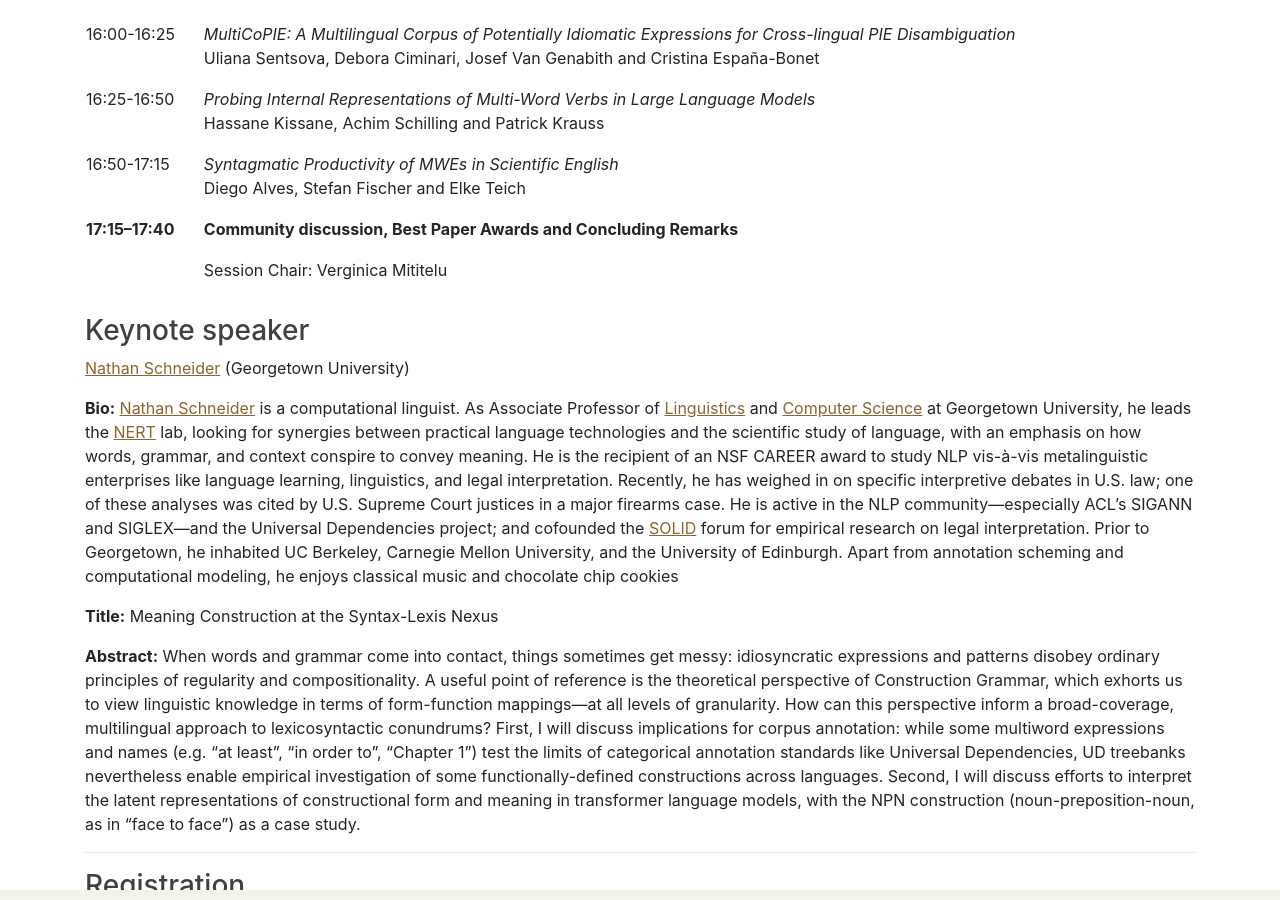
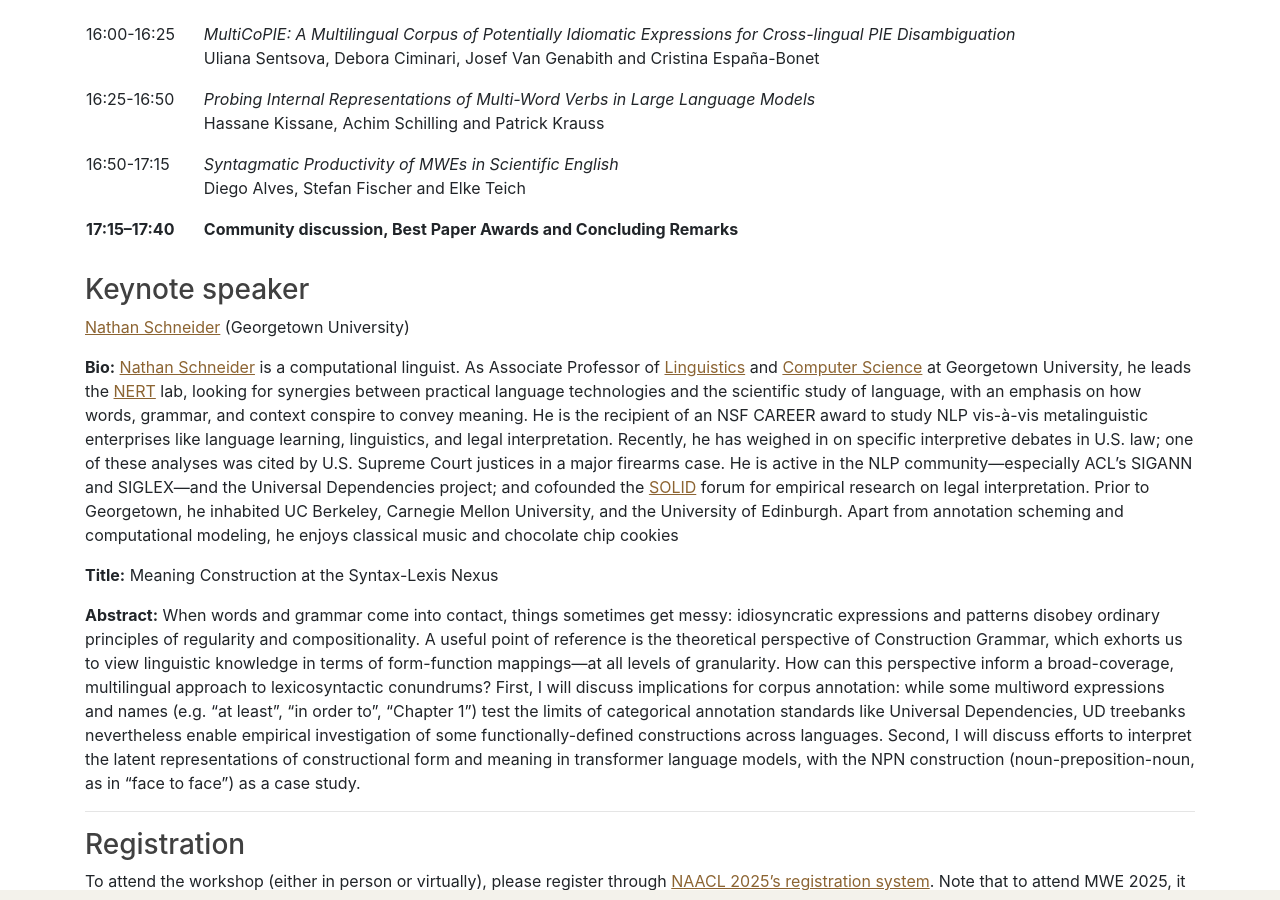
Before and after one commit to multiword/multiword.github.io, a Jekyll site: the page built from mwe2025/index.md, in a window 1280 px wide and 900 px high, scrolled down 2164 px. Built offline with Jekyll 4.4.1, drawn with Linux system fonts in a browser that asks for light colours; comment, search, counter and statistics services are not loaded.

Commit message:
Updated index.md

```diff
--- a/mwe2025/index.md
+++ b/mwe2025/index.md
@@ -188,7 +188,7 @@ The <a href="https://aclanthology.org/events/naacl-2025/#2025mwe-1"> proceedings
   </td></tr>
 
   <tr><th>17:15–17:40</th><th>Community discussion, Best Paper Awards and Concluding Remarks</th></tr>
-  <tr> <td></td> <td> Session Chair: Verginica Mititelu </td></tr>
+  <!--<tr> <td></td> <td> Session Chair: Verginica Mititelu </td></tr>
 <!---
   <tr><th>17:30–17:40</th><th>Best Paper Awards and Concluding Remarks</th></tr> --->
 </table>
```
